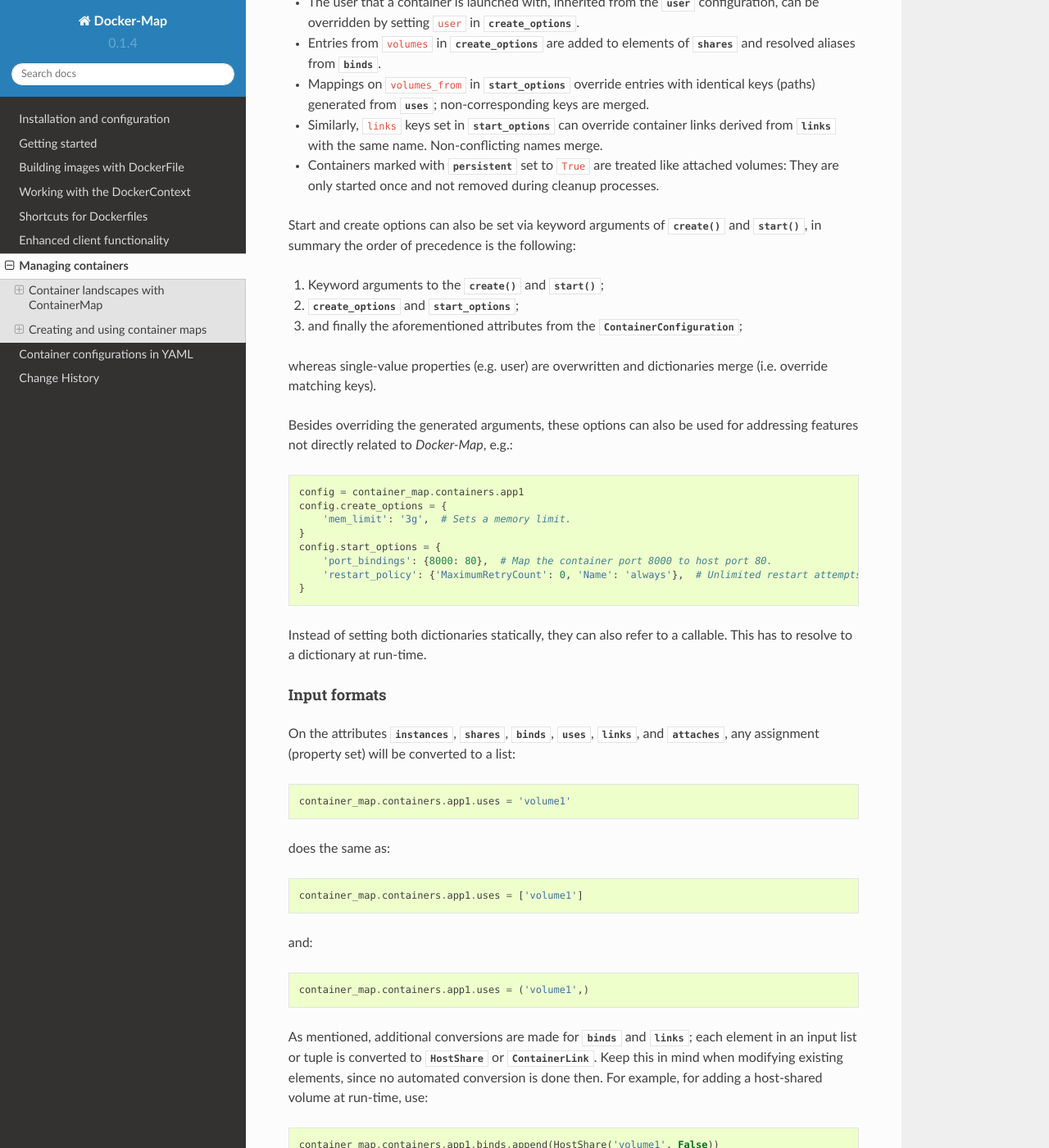
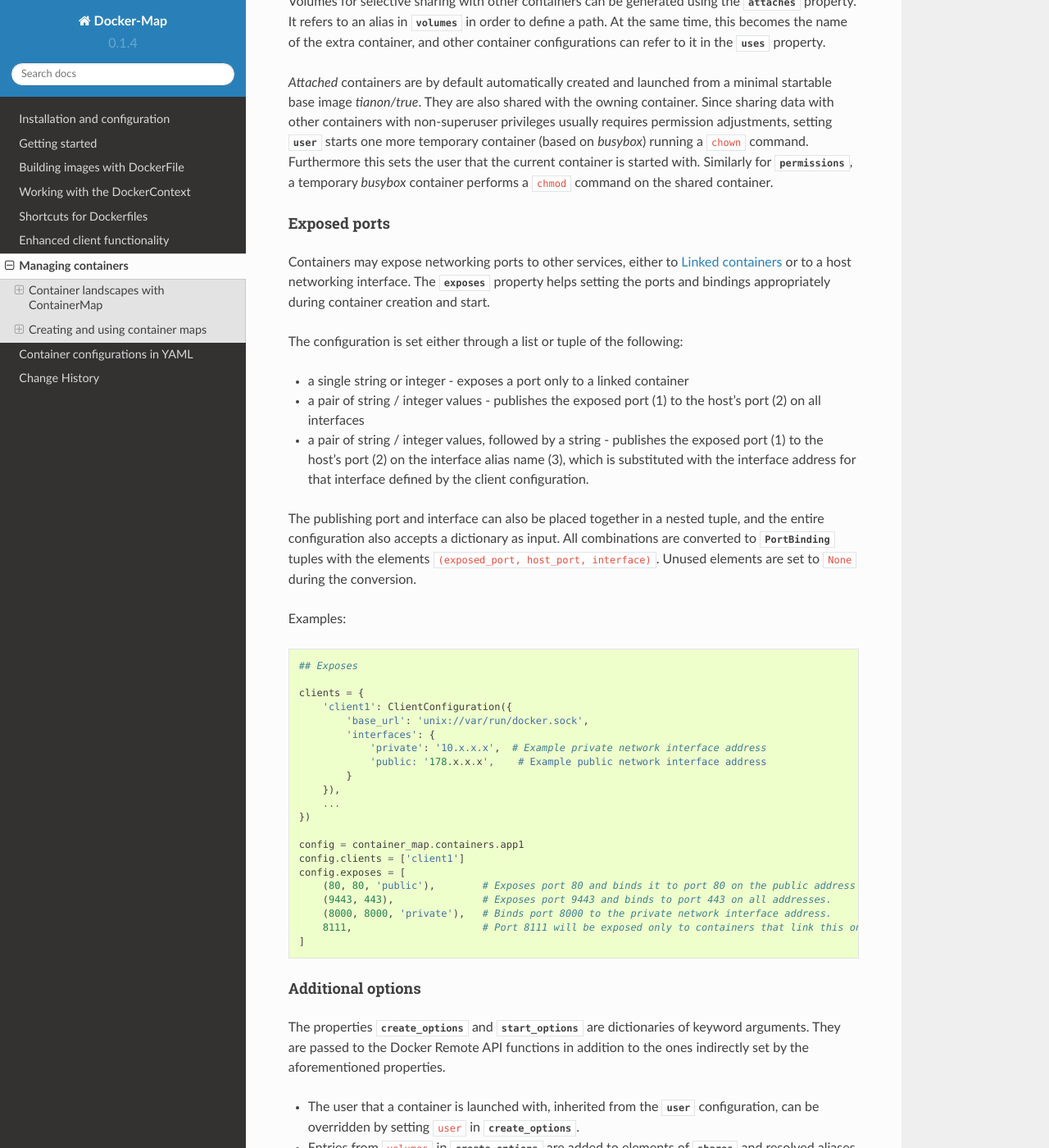
Before and after one commit to merll/docker-map, a Sphinx documentation site: the page built from docs/guide/containers/maps.rst, in a window 1280 px wide and 1400 px high, scrolled down 4817 px. Shown: the whole window at 82% size. Built offline with Sphinx 7.4.7 and the Read the Docs theme 2.0.0, drawn with Linux system fonts in a browser that asks for light colours; some of the changed text lies outside the part shown.

Commit message:
Docs for clients.

```diff
--- a/docs/guide/containers/maps.rst
+++ b/docs/guide/containers/maps.rst
@@ -97,9 +97,18 @@
 to run three application servers on a set of hosts, which are reverse-proxied by a single web server. This scenario
 would be described using the following configuration::
 
+    clients = {
+        'apps1': ClientConfiguration(base_url='apps1_host', interfaces={'private': '10.x.x.11'}),
+        'apps2': ClientConfiguration(base_url='apps2_host', interfaces={'private': '10.x.x.12'}),
+        'apps3': ClientConfiguration(base_url='apps3_host', interfaces={'private': '10.x.x.13'}),
+        'web1': ClientConfiguration(base_url='web1_host', interfaces={'private': '10.x.x.21', 'public': '178.x.x.x'}),
+    }
     apps_container_map.clients = 'apps1', 'apps2', 'apps3'
     web_container_map.clients = 'web1'
 
+The `interfaces` definition can later be used when specifying the address that a port is to be exposed on.
+
+Clients specified within a container configuration have a higher priority than map-level definitions.
 
 Container configuration
 ^^^^^^^^^^^^^^^^^^^^^^^
@@ -131,6 +140,16 @@
 system that are mapped to shared folders, these containers can be named as
 :attr:`~dockermap.map.config.ContainerConfiguration.instances`. The instance name is appended to the default container
 name on instantiation. If this property is not set, there is only one default instance.
+
+.. _container-clients:
+
+Clients
+"""""""
+The property :attr:`~dockermap.map.config.ContainerConfiguration.clients` provides the same functionality as
+:ref:`map_clients` on map level. However, if set for a container, it overrides a map-level setting. This may be useful
+for processes that you only want running exactly once per cluster of servers (e.g. celerybeat or database migrations).
+It is also possible to run a particular configuration on a larger or completely different set of clients than the map
+default specifies.
 
 Shared volumes
 """"""""""""""
@@ -202,6 +221,51 @@
 Similarly for :attr:`~dockermap.map.config.ContainerConfiguration.permissions`, a temporary `busybox` container performs
 a ``chmod`` command on the shared container.
 
+.. _exposed-ports:
+
+Exposed ports
+"""""""""""""
+Containers may expose networking ports to other services, either to :ref:`linked-containers` or to a host networking
+interface. The :attr:`~dockermap.map.config.ContainerConfiguration.exposes` property helps setting the ports and
+bindings appropriately during container creation and start.
+
+The configuration is set either through a list or tuple of the following:
+
+* a single string or integer - exposes a port only to a linked container
+* a pair of string / integer values - publishes the exposed port (1) to the host's port (2) on all interfaces
+* a pair of string / integer values, followed by a string - publishes the exposed port (1) to the host's port (2) on
+  the interface alias name (3), which is substituted with the interface address for that interface defined by the client
+  configuration.
+
+The publishing port and interface can also be placed together in a nested tuple, and the entire configuration also
+accepts a dictionary as input. All combinations are converted to :attr:`~dockermap.map.config.PortBinding` tuples with
+the elements ``(exposed_port, host_port, interface)``. Unused elements are set to ``None`` during the conversion.
+
+Examples::
+
+    ## Exposes
+
+    clients = {
+        'client1': ClientConfiguration({
+            'base_url': 'unix://var/run/docker.sock',
+            'interfaces': {
+                'private': '10.x.x.x',  # Example private network interface address
+                'public: '178.x.x.x',    # Example public network interface address
+            }
+        }),
+        ...
+    })
+
+    config = container_map.containers.app1
+    config.clients = ['client1']
+    config.exposes = [
+        (80, 80, 'public'),        # Exposes port 80 and binds it to port 80 on the public address only.
+        (9443, 443),               # Exposes port 9443 and binds to port 443 on all addresses.
+        (8000, 8000, 'private'),   # Binds port 8000 to the private network interface address.
+        8111,                      # Port 8111 will be exposed only to containers that link this one.
+    ]
+
+
 .. _additional-options:
 
 Additional options
@@ -271,9 +334,11 @@
 
     container_map.containers.app1.uses = ('volume1',)
 
-As mentioned, additional conversions are made for :attr:`~dockermap.map.config.ContainerConfiguration.binds`
-and :attr:`~dockermap.map.config.ContainerConfiguration.links`; each element in an input list or tuple is converted to
-:attr:`~dockermap.map.config.HostShare` or :attr:`~dockermap.map.config.ContainerLink`. Keep this in mind when
+As mentioned, additional conversions are made for :attr:`~dockermap.map.config.ContainerConfiguration.binds`,
+:attr:`~dockermap.map.config.ContainerConfiguration.links`, and
+:attr:`~dockermap.map.config.ContainerConfiguration.exposes`; each element in an input list or tuple is converted to
+:attr:`~dockermap.map.config.HostShare`, :attr:`~dockermap.map.config.ContainerLink`, or
+:attr:`~dockermap.map.config.PortBinding`. Keep this in mind when
 modifying existing elements, since no automated conversion is done then. For example, for adding a host-shared volume
 at run-time, use::
 
@@ -318,9 +383,10 @@
             'binds': {'web_config': 'ro'},
             'uses': 'app_server_socket',
             'attaches': 'web_log',
-            'start_options': {
-                'port_bindings': {80: 80, 443: 443},
-            },
+            'exposes': {
+                80: 80,
+                443: 443,
+            }
         },
         'app_server': {
             'image': 'app',
@@ -372,7 +438,7 @@
    ``example_map.app_server.instance2``. Each instance is assigned a separate path on the host for ``app_data`` and
    ``app_config``. In both instances, ``app_config`` is a read-only volume.
 #. ``web_server`` is created with the name ``example_map.web_server``, mapping the host volume ``web_config`` as
-   read-only.
+   read-only. Ports 80 and 443 are exposed.
 
 Furthermore, on calling::
 
@@ -385,4 +451,9 @@
 #. ``example_map.app_server.instance1`` and ``example_map.app_server.instance2`` are started and gain access to
    the volume of ``example_map.app_server_socket``.
 #. ``example_map.web_server`` is started, and shares the volume of ``example_map.app_server_socket`` with the app
-   server instances.
+   server instances. Furthermore it maps exposed ports 80 and 443 to all addresses of the host, making them available
+   to public access.
+
+Both commands can be combined by simply running::
+
+    map_client.startup('web_server')
--- a/docs/start.rst
+++ b/docs/start.rst
@@ -47,8 +47,9 @@
             'binds': {'nginx_config': 'ro'},
             'uses': 'uwsgi_socket',
             'attaches': 'nginx_log',
-            'start_options': {
-                'port_bindings': {80: 80, 443: 443},
+            'exposes': {
+                80: 80,
+                443: 443,
             },
         },
         'uwsgi': {
```
Also changed, not shown: other parts of docs/guide/containers/maps.rst (+0 -1 lines), docs/guide/containers/client.rst (+20 -18 lines), docs/guide/containers/yaml.rst (+38 -2 lines).
